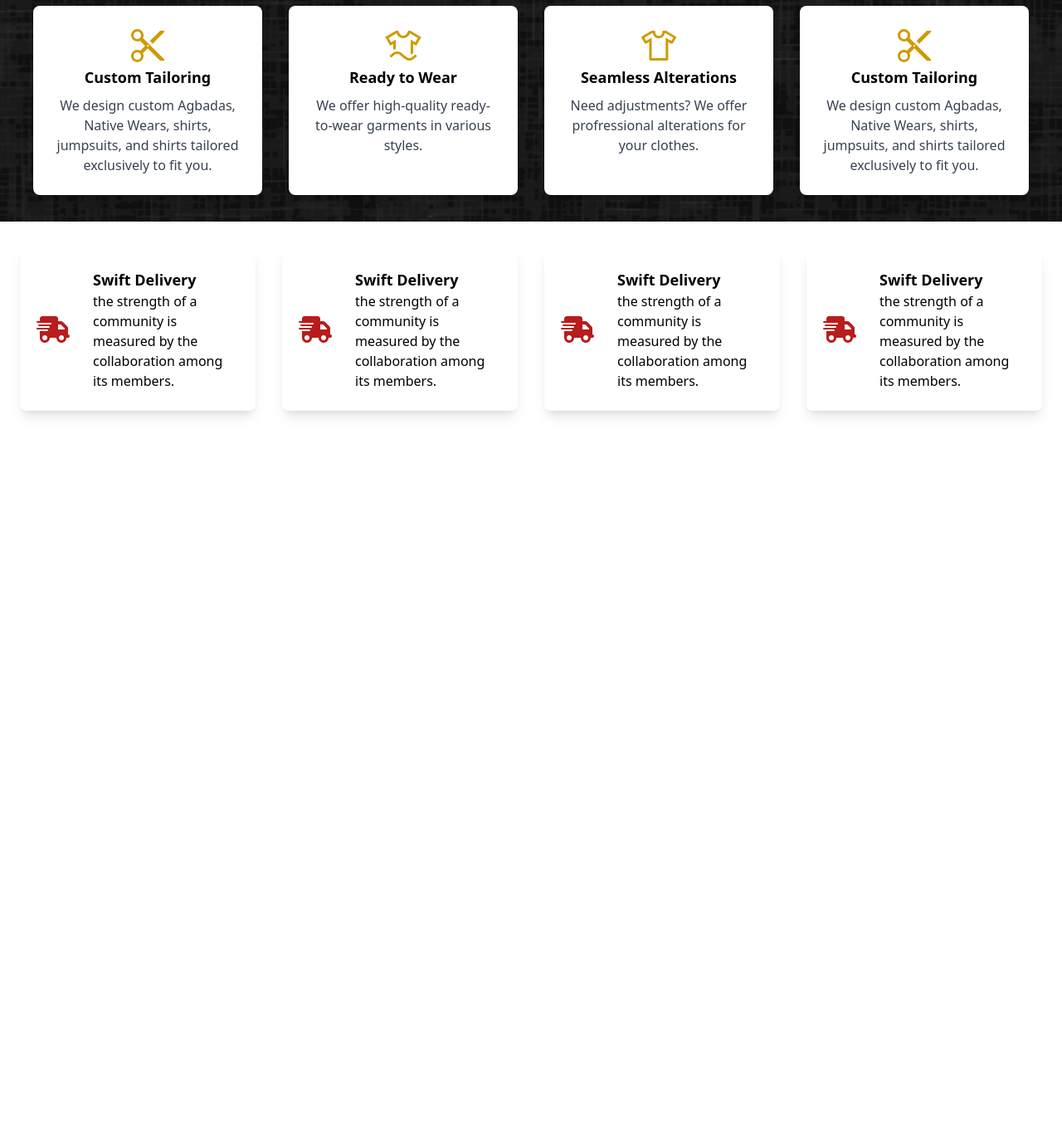
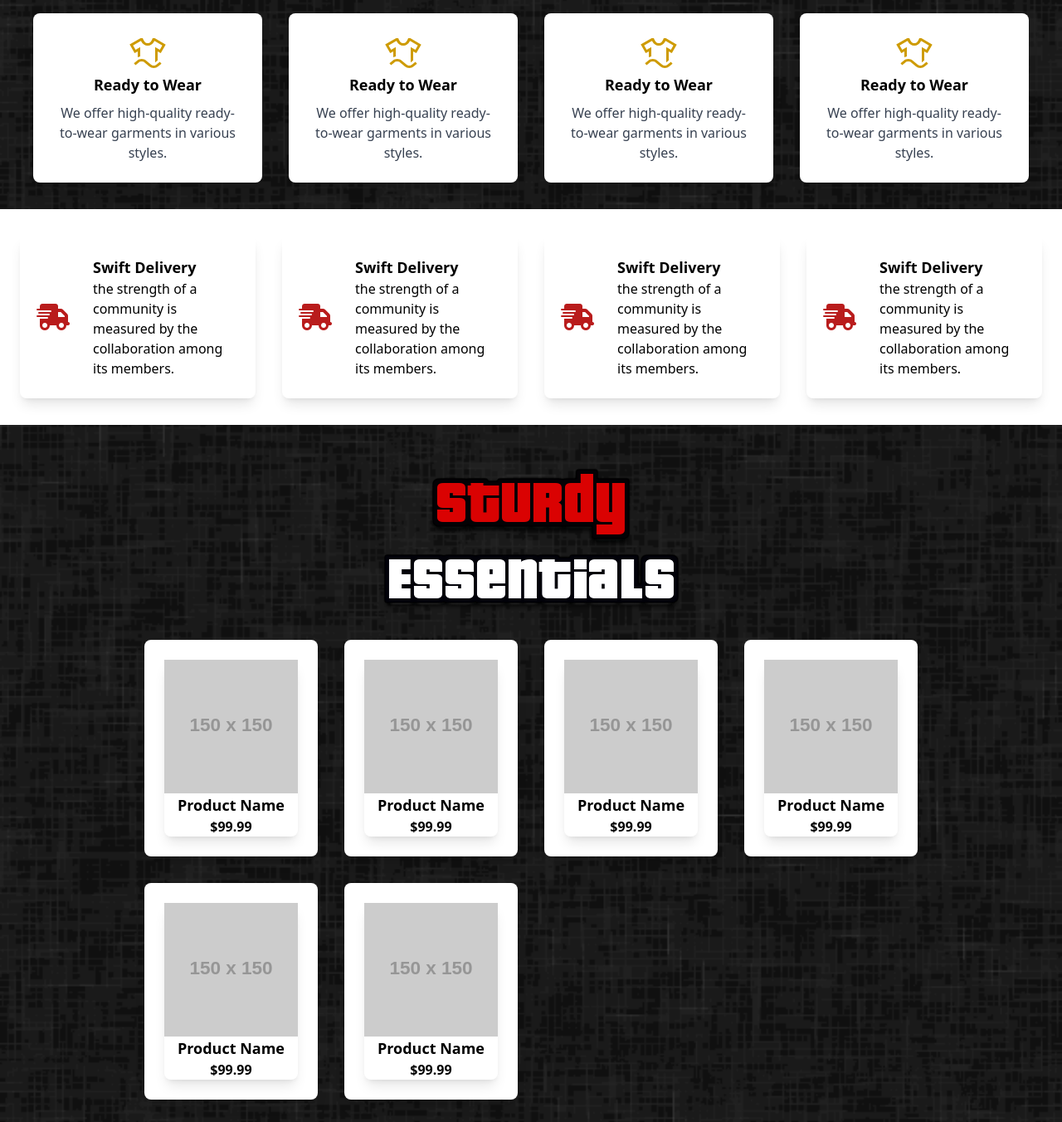
Before and after one commit to fiyinfoluwapy/sturdyMerchShop, a website: page index.html in a window 1280 px wide. Shown: the part 1140-2492 px from the top of the page at 83% size. Before the commit the page ends 1667 px from the top, so only its background shows below. Drawn offline with Linux system fonts and the light colour scheme; placeholder pictures from the web are drawn by us; a web font is replaced by a local one.

Commit message:
tweaking

```diff
--- a/index.html
+++ b/index.html
@@ -91,30 +91,29 @@
   </section>
 
   <!--featured products-->
-
   <section id="featuredProducts"
-    class="relative w-full m-h-screen flex items-center justify-center text-center bg-cover bg-center bg-no-repeat bg-black"
-    style="background-image: url('./src/img/light-sketch.png'); ">
-
-    <!-- Overlay ? Not really needed?-->
-
-
+  class="relative w-full min-h-screen flex items-center justify-center text-center bg-cover bg-center bg-no-repeat bg-black"
+  style="background-image: url('./src/img/light-sketch.png');">
   <div class="max-w-7xl mx-auto px-4 text-center items-center">
-      <div class="flex items-center justify-center mt-12 ">
-        <img src="./src/img/-Adventure (1).png" alt="-Adventure" class="w-3/4 md:w-1/2 lg:w-1/3 object-contain"
+    <!-- Header Image -->
+    <div class="flex items-center justify-center mt-12">
+      <img src="./src/img/Adventure.png" alt="-Adventure"
+        class="w-auto h-auto max-w-[200px] sm:max-w-[300px] md:max-w-[400px] lg:max-w-[500px] xl:max-w-[600px] object-contain border-2 border-red-500"
         data-animate="fade">
     </div>
+
+    <!-- Grid for Featured Products -->
     <div class="grid grid-cols-1 md:grid-cols-4 gap-8 mt-2 mb-2 p-6" data-animate="fade">
+      <!-- Card 1 -->
       <div class="bg-white shadow-lg rounded-lg p-6">
         <div class="flex justify-center">
           <svg xmlns="http://www.w3.org/2000/svg" height="48px" viewBox="0 -960 960 960" width="48px" fill="#CE9B01">
             <path
-                d="M782-114 481-415 364-298q11 17 13.5 33t2.5 35q0 64-43 107T230-80q-64 0-107-43T80-230q0-64 43-107t107-43q18 0 35.5 5t36.5 15l116-116-118-118q-17 8-34.5 11t-35.5 3q-64 0-107-43T80-730q0-64 43-107t107-43q64 0 107 43t43 107q0 19-2.5 36T367-662l514 514v34h-99ZM599-527l-66-66 249-249h99v33L599-527ZM230-640q38 0 64-26t26-64q0-38-26-64t-64-26q-38 0-64 26t-26 64q0 38 26 64t64 26Zm253 183q8 0 13.5-5.5T502-476q0-8-5.5-13.5T483-495q-8 0-13.5 5.5T464-476q0 8 5.5 13.5T483-457ZM230-140q38 0 64-26t26-64q0-38-26-64t-64-26q-38 0-64 26t-26 64q0 38 26 64t64 26Z" />
+              d="M165-480 45-688l264-152h51q16 45 45 82.5t75 37.5q47 0 76-37.5t44-82.5h51l263 153-119 207-75-41v216l-60 51v-369l113 62 59-104-188-110q-26 53-70 84t-94 31q-49 0-93.5-31T316-775L127-665l61 104 112-62v225q-15 2-30.5 6.5T240-380v-141l-75 41Zm22 291-39-46 79-67q23-19 51-29t57-10q29 0 56.5 10t50.5 29l116 99q14 12 31.5 17.5T626-180q18 0 36-5.5t32-17.5l79-69 39 47-79 67q-23 19-50.5 28.5T626-120q-29 0-57-9.5T518-158l-115-99q-14-12-32-17.5t-36-5.5q-19 0-36.5 5.5T267-257l-80 68Zm293-471Z" />
           </svg>
         </div>
-          <h3 class="text-lg font-bold mb-2">Custom Tailoring</h3>
-          <p class="mt-2 text-gray-700">We design custom Agbadas, Native Wears, shirts, jumpsuits, and shirts
-            tailored exclusively to fit you.</p>
+        <h3 class="text-lg font-bold mb-2">Ready to Wear</h3>
+        <p class="mt-2 text-gray-700">We offer high-quality ready-to-wear garments in various styles.</p>
       </div>
 
       <div class="bg-white shadow-lg rounded-lg p-6">
@@ -129,31 +128,32 @@
       </div>
 
       <div class="bg-white shadow-lg rounded-lg p-6">
-
         <div class="flex justify-center">
           <svg xmlns="http://www.w3.org/2000/svg" height="48px" viewBox="0 -960 960 960" width="48px" fill="#CE9B01">
             <path
-                d="m250-569-63 35q-14 8-29.5 4.5T136-546L67-665q-8-14-4.5-24T79-707l228-133h64q11 0 17.5 6.5T395-816v15q0 38 24 62t62 24q38 0 61.5-24t23.5-62v-15q0-11 6.5-17.5T590-840h64l228 133q13 8 16 18t-4 24l-70 119q-6 13-25 17t-30-3l-62-39v412q0 16-12 27.5T667-120H289q-16 0-27.5-11.5T250-159v-410Zm60-102v491h337v-491l138 77 45-78-187-107h-18q-8 54-47.5 89T481-655q-57 0-97-35t-48-89h-18L131-672l45 78 134-77Zm171 191Z" />
+              d="M165-480 45-688l264-152h51q16 45 45 82.5t75 37.5q47 0 76-37.5t44-82.5h51l263 153-119 207-75-41v216l-60 51v-369l113 62 59-104-188-110q-26 53-70 84t-94 31q-49 0-93.5-31T316-775L127-665l61 104 112-62v225q-15 2-30.5 6.5T240-380v-141l-75 41Zm22 291-39-46 79-67q23-19 51-29t57-10q29 0 56.5 10t50.5 29l116 99q14 12 31.5 17.5T626-180q18 0 36-5.5t32-17.5l79-69 39 47-79 67q-23 19-50.5 28.5T626-120q-29 0-57-9.5T518-158l-115-99q-14-12-32-17.5t-36-5.5q-19 0-36.5 5.5T267-257l-80 68Zm293-471Z" />
           </svg>
         </div>
-          <h3 class="text-lg font-bold mb-2">Seamless Alterations</h3>
-          <p class="mt-2 text-gray-700">Need adjustments? We offer profressional alterations for your clothes.
-          </p>
+        <h3 class="text-lg font-bold mb-2">Ready to Wear</h3>
+        <p class="mt-2 text-gray-700">We offer high-quality ready-to-wear garments in various styles.</p>
       </div>
+
       <div class="bg-white shadow-lg rounded-lg p-6">
         <div class="flex justify-center">
           <svg xmlns="http://www.w3.org/2000/svg" height="48px" viewBox="0 -960 960 960" width="48px" fill="#CE9B01">
             <path
-                d="M782-114 481-415 364-298q11 17 13.5 33t2.5 35q0 64-43 107T230-80q-64 0-107-43T80-230q0-64 43-107t107-43q18 0 35.5 5t36.5 15l116-116-118-118q-17 8-34.5 11t-35.5 3q-64 0-107-43T80-730q0-64 43-107t107-43q64 0 107 43t43 107q0 19-2.5 36T367-662l514 514v34h-99ZM599-527l-66-66 249-249h99v33L599-527ZM230-640q38 0 64-26t26-64q0-38-26-64t-64-26q-38 0-64 26t-26 64q0 38 26 64t64 26Zm253 183q8 0 13.5-5.5T502-476q0-8-5.5-13.5T483-495q-8 0-13.5 5.5T464-476q0 8 5.5 13.5T483-457ZM230-140q38 0 64-26t26-64q0-38-26-64t-64-26q-38 0-64 26t-26 64q0 38 26 64t64 26Z" />
+              d="M165-480 45-688l264-152h51q16 45 45 82.5t75 37.5q47 0 76-37.5t44-82.5h51l263 153-119 207-75-41v216l-60 51v-369l113 62 59-104-188-110q-26 53-70 84t-94 31q-49 0-93.5-31T316-775L127-665l61 104 112-62v225q-15 2-30.5 6.5T240-380v-141l-75 41Zm22 291-39-46 79-67q23-19 51-29t57-10q29 0 56.5 10t50.5 29l116 99q14 12 31.5 17.5T626-180q18 0 36-5.5t32-17.5l79-69 39 47-79 67q-23 19-50.5 28.5T626-120q-29 0-57-9.5T518-158l-115-99q-14-12-32-17.5t-36-5.5q-19 0-36.5 5.5T267-257l-80 68Zm293-471Z" />
           </svg>
         </div>
-          <h3 class="text-lg font-bold mb-2">Custom Tailoring</h3>
-          <p class="mt-2 text-gray-700">We design custom Agbadas, Native Wears, shirts, jumpsuits, and shirts
-            tailored exclusively to fit you.</p>
+        <h3 class="text-lg font-bold mb-2">Ready to Wear</h3>
+        <p class="mt-2 text-gray-700">We offer high-quality ready-to-wear garments in various styles.</p>
       </div>
+
+
     </div>
   </div>
 </section>
+
 
 
   <section class="perks-section bg-transparent py-10" id="perks">
@@ -221,6 +221,117 @@
     </div>
   </section>
 
+  <section id="bestSeller"
+    class="relative w-full min-h-screen flex items-center justify-center text-center bg-cover bg-center bg-no-repeat bg-black"
+    style="background-image: url('./src/img/light-sketch.png');">
+    <div class="max-w-7xl mx-auto px-4 text-center items-center">
+      <div class="flex items-center justify-center mt-12">
+        <img src="./src/img/Sturdy.png" alt="Sturdy Essential Items"
+          class="w-[200px] sm:w-[300px] md:w-[400px] lg:w-[500px] xl:w-[600px] h-auto object-contain"
+          data-animate="fade">
+      </div>
+
+
+
+
+      <!-- Grid for Featured Products -->
+      <div class="grid grid-cols-1 md:grid-cols-4 gap-8 mt-2 mb-2 p-6" >
+
+        <!-- Card 1 -->
+        <div class="bg-white shadow-lg rounded-lg p-6" data-animate="fade">
+          <div class="bg-gray-200 rounded-lg shadow-lg overflow-hidden">
+            <div class="p-4">
+              <img src="https://via.placeholder.com/150" alt="Product Image" class="w-full h-48 object-cover">
+            </div>
+            <div class="px-4 py-2 bg-white">
+              <h2 class="text-lg font-bold text-gray-800">Product Name</h2>
+            </div>
+            <div class="px-4 py-2 bg-blue-100">
+              <p class="text-sm font-semibold text-blue-800">$99.99</p>
+            </div>
+          </div>
+        </div>
+
+        <div class="bg-white shadow-lg rounded-lg p-6" data-animate="fade">
+          <div class="bg-gray-200 rounded-lg shadow-lg overflow-hidden">
+            <div class="p-4">
+              <img src="https://via.placeholder.com/150" alt="Product Image" class="w-full h-48 object-cover">
+            </div>
+            <div class="px-4 py-2 bg-white">
+              <h2 class="text-lg font-bold text-gray-800">Product Name</h2>
+            </div>
+            <div class="px-4 py-2 bg-blue-100">
+              <p class="text-sm font-semibold text-blue-800">$99.99</p>
+            </div>
+          </div>
+        </div>
+
+        <div class="bg-white shadow-lg rounded-lg p-6" data-animate="fade">
+          <div class="bg-gray-200 rounded-lg shadow-lg overflow-hidden">
+            <div class="p-4">
+              <img src="https://via.placeholder.com/150" alt="Product Image" class="w-full h-48 object-cover">
+            </div>
+            <div class="px-4 py-2 bg-white">
+              <h2 class="text-lg font-bold text-gray-800">Product Name</h2>
+            </div>
+            <div class="px-4 py-2 bg-blue-100">
+              <p class="text-sm font-semibold text-blue-800">$99.99</p>
+            </div>
+          </div>
+        </div>
+
+        <div class="bg-white shadow-lg rounded-lg p-6" data-animate="fade">
+          <div class="bg-gray-200 rounded-lg shadow-lg overflow-hidden">
+            <div class="p-4">
+              <img src="https://via.placeholder.com/150" alt="Product Image" class="w-full h-48 object-cover">
+            </div>
+            <div class="px-4 py-2 bg-white">
+              <h2 class="text-lg font-bold text-gray-800">Product Name</h2>
+            </div>
+            <div class="px-4 py-2 bg-blue-100">
+              <p class="text-sm font-semibold text-blue-800">$99.99</p>
+            </div>
+          </div>
+        </div>
+
+        <div class="bg-white shadow-lg rounded-lg p-6" data-animate="fade">
+          <div class="bg-gray-200 rounded-lg shadow-lg overflow-hidden">
+            <div class="p-4">
+              <img src="https://via.placeholder.com/150" alt="Product Image" class="w-full h-48 object-cover">
+            </div>
+            <div class="px-4 py-2 bg-white">
+              <h2 class="text-lg font-bold text-gray-800">Product Name</h2>
+            </div>
+            <div class="px-4 py-2 bg-blue-100">
+              <p class="text-sm font-semibold text-blue-800">$99.99</p>
+            </div>
+          </div>
+        </div>
+
+        <div class="bg-white shadow-lg rounded-lg p-6" data-animate="fade">
+          <div class="bg-gray-200 rounded-lg shadow-lg overflow-hidden">
+            <div class="p-4">
+              <img src="https://via.placeholder.com/150" alt="Product Image" class="w-full h-48 object-cover">
+            </div>
+            <div class="px-4 py-2 bg-white">
+              <h2 class="text-lg font-bold text-gray-800">Product Name</h2>
+            </div>
+            <div class="px-4 py-2 bg-blue-100">
+              <p class="text-sm font-semibold text-blue-800">$99.99</p>
+            </div>
+          </div>
+        </div>
+
+      </div>
+    </div>
+  </section>
+
+  <section id="call-to-action">
+
+  </section>
+
+
+
 
   <script src="./src/main.js"></script>
 </body>
```
Also changed, not shown: src/img/Adventure.png (added), src/img/Sturdy.png (added). Lines whose indentation alone changed are shown as unchanged.
